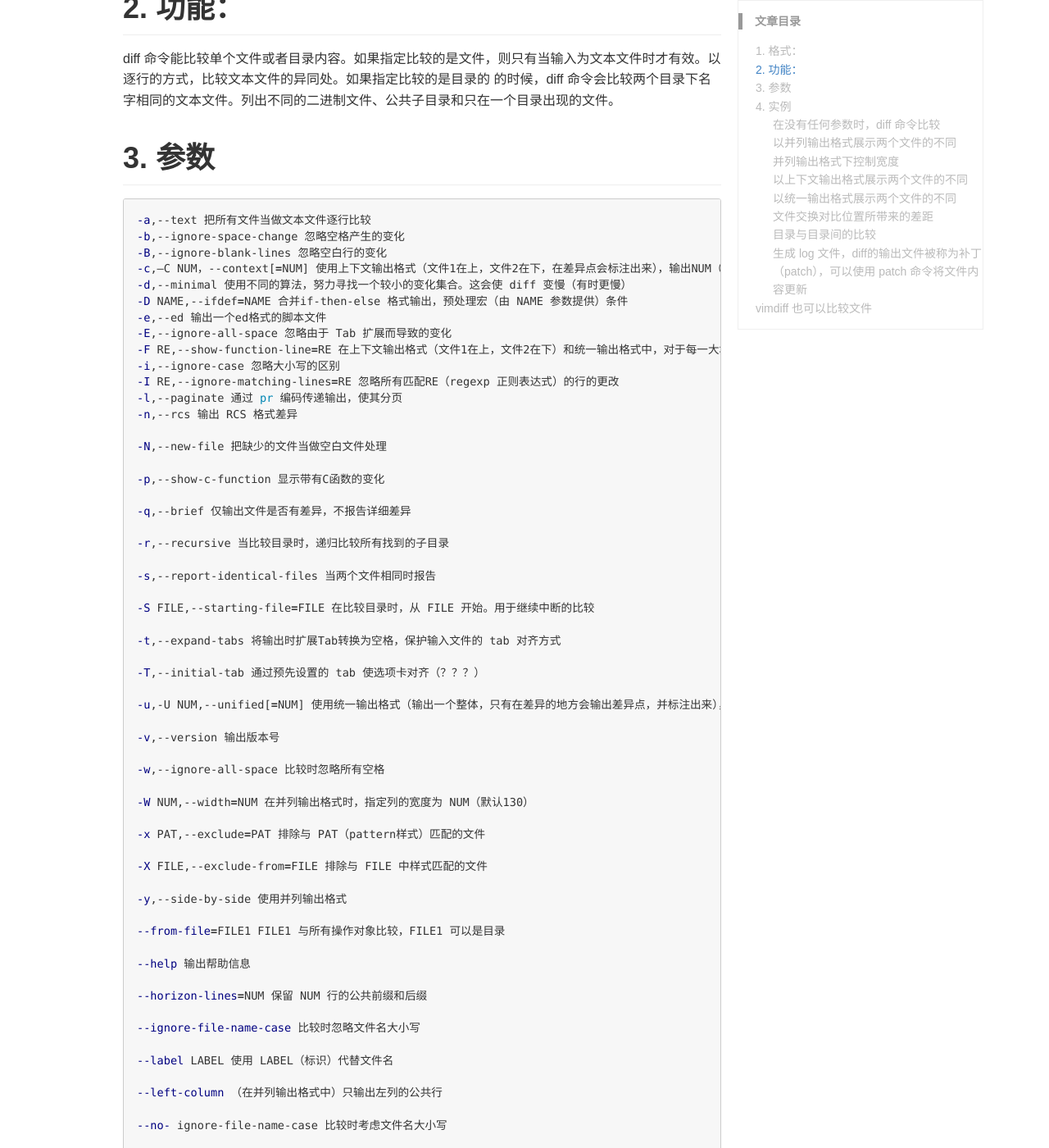
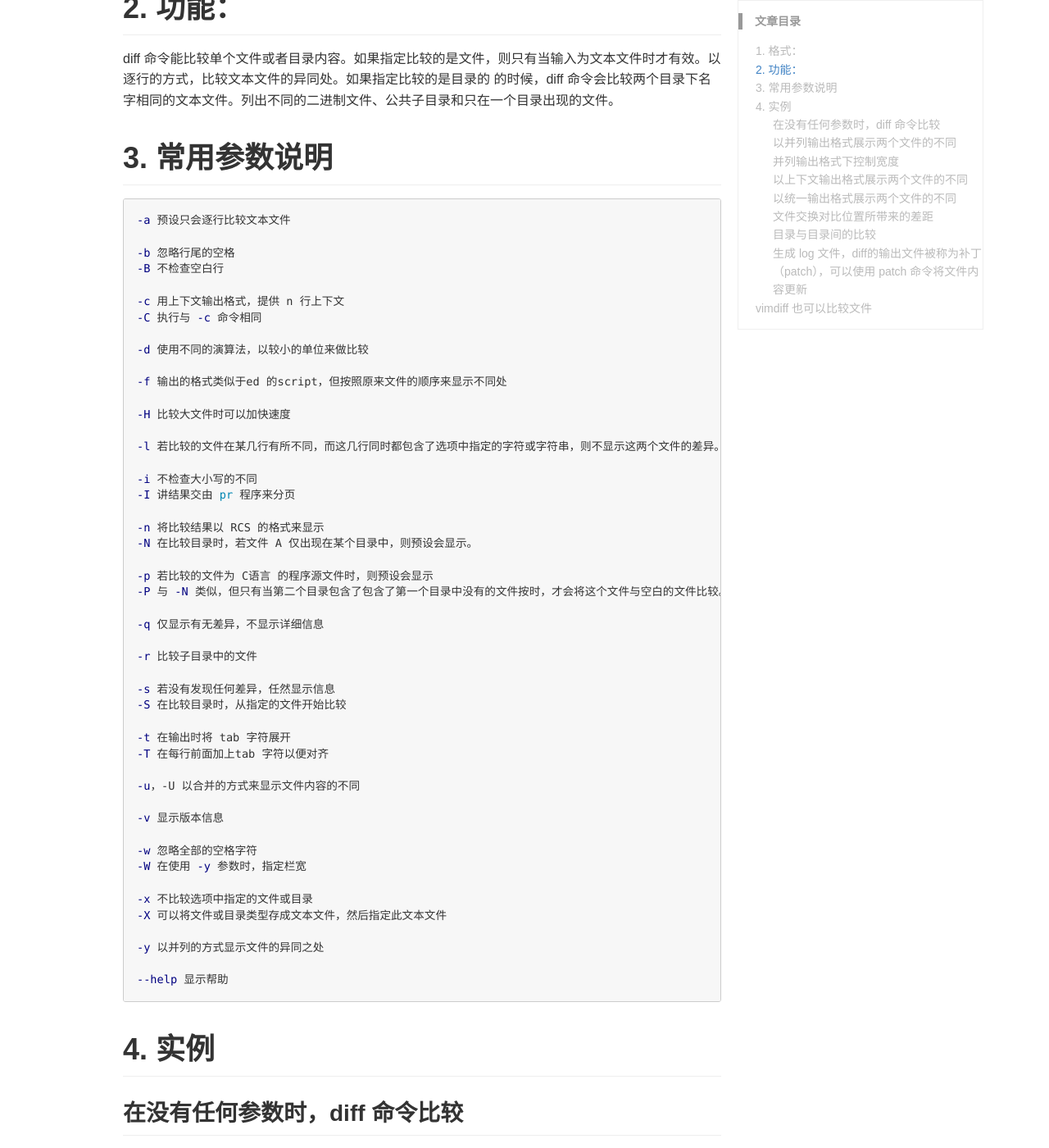
Before and after one commit to outmanzzq/outmanzzq.github.io, a Jekyll site: the page built from _wiki/diff.md, in a window 1280 px wide and 1400 px high, scrolled down 478 px. Shown: the whole window at 82% size. Built offline with Jekyll 4.4.1, drawn with Linux system fonts in a browser that asks for light colours; comment, search, counter and statistics services are not loaded; some of the changed text lies outside the part shown.

Commit message:
update wiki for diff

````diff
--- a/_wiki/diff.md
+++ b/_wiki/diff.md
@@ -16,124 +16,57 @@ diff [参数][文件1或目录1][文件2或目录2]
 
 diff 命令能比较单个文件或者目录内容。如果指定比较的是文件，则只有当输入为文本文件时才有效。以逐行的方式，比较文本文件的异同处。如果指定比较的是目录的 的时候，diff 命令会比较两个目录下名字相同的文本文件。列出不同的二进制文件、公共子目录和只在一个目录出现的文件。
 
-# 3. 参数
+# 3. 常用参数说明
 
 ```bash
--a,--text 把所有文件当做文本文件逐行比较
--b,--ignore-space-change 忽略空格产生的变化
--B,--ignore-blank-lines 忽略空白行的变化
--c,–C NUM，--context[=NUM] 使用上下文输出格式（文件1在上，文件2在下，在差异点会标注出来），输出NUM（默认3）行的上下文（上下各NUM行，不包括差异行）
--d,--minimal 使用不同的算法，努力寻找一个较小的变化集合。这会使 diff 变慢（有时更慢）
--D NAME,--ifdef=NAME 合并if-then-else 格式输出，预处理宏（由 NAME 参数提供）条件
--e,--ed 输出一个ed格式的脚本文件
--E,--ignore-all-space 忽略由于 Tab 扩展而导致的变化
--F RE,--show-function-line=RE 在上下文输出格式（文件1在上，文件2在下）和统一输出格式中，对于每一大块的不同，显示出匹配RE（regexp 正则表达式）最近的行
--i,--ignore-case 忽略大小写的区别
--I RE,--ignore-matching-lines=RE 忽略所有匹配RE（regexp 正则表达式）的行的更改
--l,--paginate 通过 pr 编码传递输出，使其分页
--n,--rcs 输出 RCS 格式差异
+-a 预设只会逐行比较文本文件
 
--N,--new-file 把缺少的文件当做空白文件处理
+-b 忽略行尾的空格
+-B 不检查空白行
 
--p,--show-c-function 显示带有C函数的变化
+-c 用上下文输出格式，提供 n 行上下文
+-C 执行与 -c 命令相同
 
--q,--brief 仅输出文件是否有差异，不报告详细差异
+-d 使用不同的演算法，以较小的单位来做比较
 
--r,--recursive 当比较目录时，递归比较所有找到的子目录
+-f 输出的格式类似于ed 的script，但按照原来文件的顺序来显示不同处
 
--s,--report-identical-files 当两个文件相同时报告
+-H 比较大文件时可以加快速度
 
--S FILE,--starting-file=FILE 在比较目录时，从 FILE 开始。用于继续中断的比较
+-l 若比较的文件在某几行有所不同，而这几行同时都包含了选项中指定的字符或字符串，则不显示这两个文件的差异。
 
--t,--expand-tabs 将输出时扩展Tab转换为空格，保护输入文件的 tab 对齐方式
+-i 不检查大小写的不同
+-I 讲结果交由 pr 程序来分页
 
--T,--initial-tab 通过预先设置的 tab 使选项卡对齐（？？？）
+-n 将比较结果以 RCS 的格式来显示
+-N 在比较目录时，若文件 A 仅出现在某个目录中，则预设会显示。
 
--u,-U NUM,--unified[=NUM] 使用统一输出格式（输出一个整体，只有在差异的地方会输出差异点，并标注出来），输出NUM（默认3）行的上下文（上下各NUM行，不包括差异行）
+-p 若比较的文件为 C语言 的程序源文件时，则预设会显示
+-P 与 -N 类似，但只有当第二个目录包含了包含了第一个目录中没有的文件按时，才会将这个文件与空白的文件比较。
 
--v,--version 输出版本号
+-q 仅显示有无差异，不显示详细信息
 
--w,--ignore-all-space 比较时忽略所有空格
+-r 比较子目录中的文件
 
--W NUM,--width=NUM 在并列输出格式时，指定列的宽度为 NUM（默认130）
+-s 若没有发现任何差异，任然显示信息
+-S 在比较目录时，从指定的文件开始比较
 
--x PAT,--exclude=PAT 排除与 PAT（pattern样式）匹配的文件
+-t 在输出时将 tab 字符展开
+-T 在每行前面加上tab 字符以便对齐
 
--X FILE,--exclude-from=FILE 排除与 FILE 中样式匹配的文件
+-u，-U 以合并的方式来显示文件内容的不同
 
--y,--side-by-side 使用并列输出格式
+-v 显示版本信息
 
---from-file=FILE1 FILE1 与所有操作对象比较，FILE1 可以是目录
+-w 忽略全部的空格字符
+-W 在使用 -y 参数时，指定栏宽
 
---help 输出帮助信息
+-x 不比较选项中指定的文件或目录
+-X 可以将文件或目录类型存成文本文件，然后指定此文本文件
 
---horizon-lines=NUM 保留 NUM 行的公共前缀和后缀
+-y 以并列的方式显示文件的异同之处
 
---ignore-file-name-case 比较时忽略文件名大小写
-
---label LABEL 使用 LABEL（标识）代替文件名
-
---left-column （在并列输出格式中）只输出左列的公共行
-
---no- ignore-file-name-case 比较时考虑文件名大小写
-
---normal 输出一个正常的差异
-
---speed-large-files 假设文件十分大，而且有许多微小的差异
-
---strip-trailing-cr 去掉在输入时尾随的回车符
-
---suppress-common-lines 不输出公共行
-
---to-file=FILE2 所有操作对象与 FILE2 比较，FILE2 可以是目录
-
---unidiredtional-newfile 将缺少的第一个文件视为空文件
-
-
-
---GTYPE-group-format=GFMT 以 GFMT 格式化 GTYPE 输入组
-
---line-format=LFMT 以 LFMT 格式化输入所有行
-
---LTYPE-line-format=LFMT 以 LFMT 格式化 LTYPE 输入行
-
-LTYPE 可以是’old’,’new’或’unchanged’。GTYPE 可以是 LTYPE 选项或’changed’
-
-       GFMT 包括：
-
-              %< 该行属于FILE1
-
-              %> 该行属于FILE2
-
-              %= 该行属于FILE1和FILE2公共行
-
-              %[-][WIDTH（宽度）][.[PREC（精确度）]]{doxX}LETTER（字母） printf 格式规范 LETTER。如下字母表示属于新的文件，小写表示属于旧的文件：
-
-                     F 行组中第一行的行号
-
-                     L 行组中最后一行的行号
-
-                     N 行数（=L-F+1）
-
-                     E F-1
-
-                     M L+1
-
-       LFMT 可包含：
-
-              %L 该行内容
-
-              %l 该行内容，但不包括尾随的换行符
-
-              %[-][WIDTH][.[PREC]]{doxX}n printf 格式规范输入行编号
-
-       GFMT 或 LFMT 可包含：
-
-       %% %
-
-%c’C’ 单个字符C
-
-%c’\000’ 八进制 000 所代表的字符
+--help 显示帮助
 ```
 
 # 4. 实例
````
Also changed, not shown: other parts of _wiki/diff.md (+1 -1 lines).
